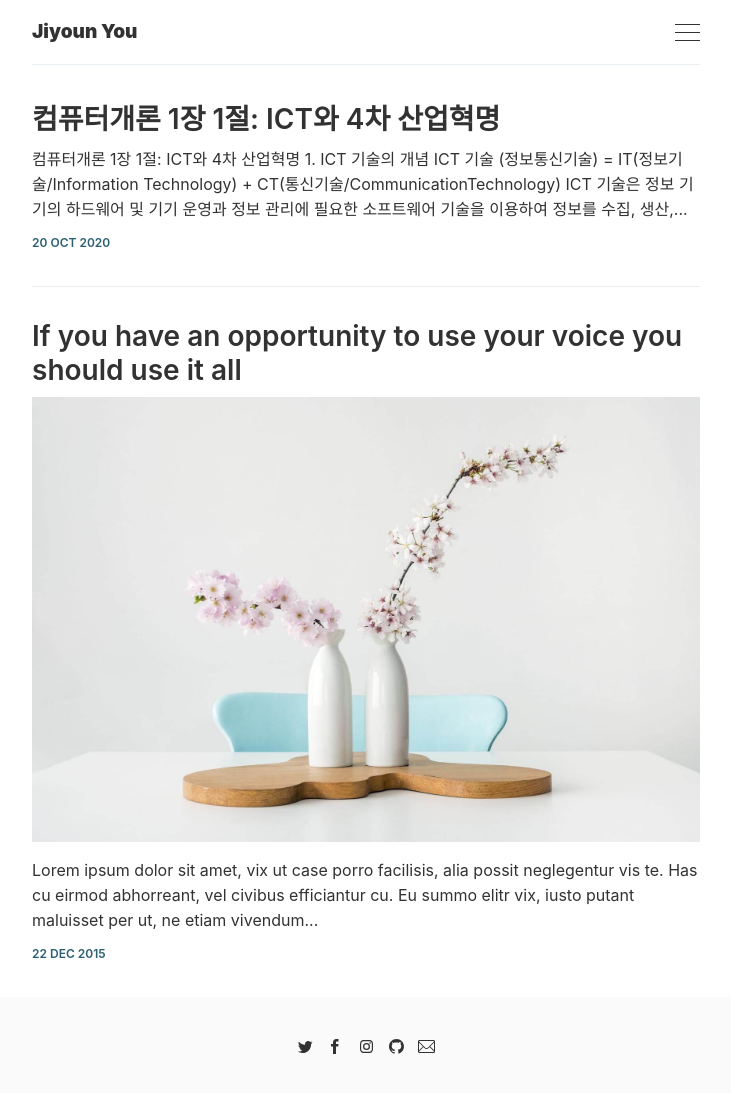
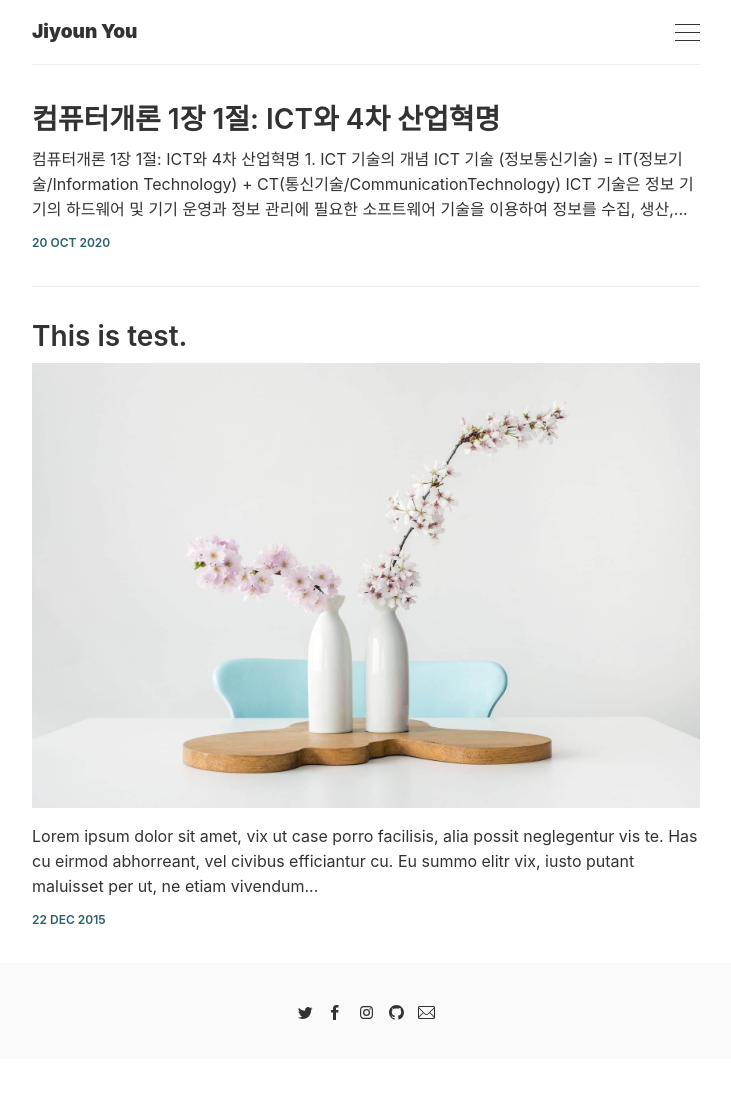
Before and after one commit to Jiyoun-Yoo/jiyoun-yoo.github.io, a Jekyll site: the page built from index.html, in a window 1280 px wide. Shown: the whole page, without its empty margins (274-1005 px from the left). Built offline with Jekyll 4.4.1, drawn with Linux system fonts in a browser that asks for light colours; the list of posts is cut into pages by our own code; after the commit the page ends 1059 px from its top, so only the background shows below that.

Commit message:
settings

```diff
--- a/_config.yml
+++ b/_config.yml
@@ -12,7 +12,7 @@ description: 'Studying and Programming'
 baseurl:     '' # The subpath of your site, e.g. /blog
 url:         'https://github.com/jiyounyou' # The base hostname & protocol for your site
 twitter:     ''
-github:      ''
+github:      'https://github.com/jiyounyou'
 instagram:   ''
 facebook:    ''
 
--- a/_posts/2015-12-22-if-you-have-an-opportunity-to-use-your-voice-you-should-use-it-all-the-time.markdown
+++ b/_posts/2015-12-22-if-you-have-an-opportunity-to-use-your-voice-you-should-use-it-all-the-time.markdown
@@ -1,6 +1,6 @@
 ---
 layout: post
-title: If you have an opportunity to use your voice you should use it all
+title: This is test.
 tags: [frontpage, jekyll, blog]
 image: '/images/posts/7.jpg'
 ---
```
